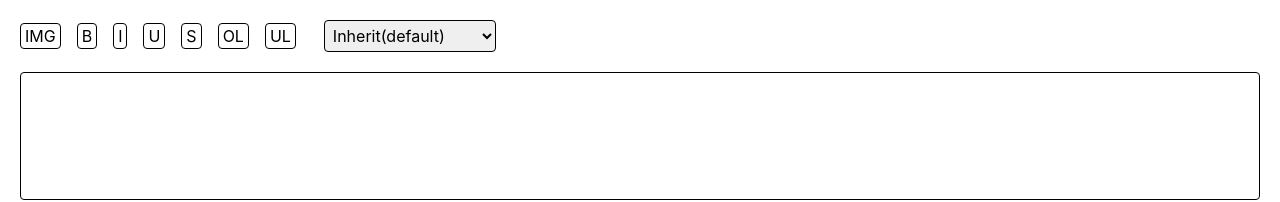
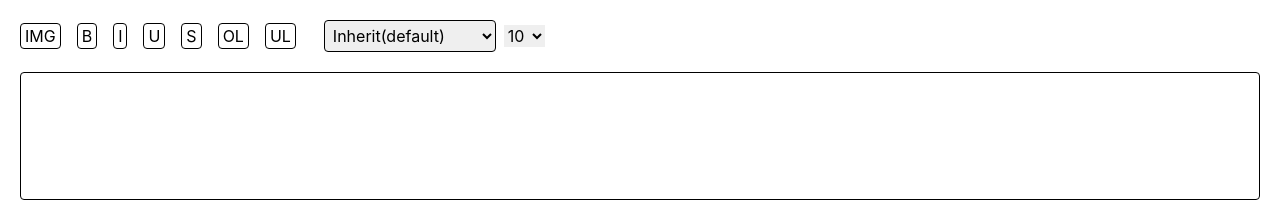
Before and after one commit to seokahee/RE-V-UP-VER3, a Next.js app: page /editor in a window 1280 px wide. Shown: the top 202 px of the page. Built offline with nearby package versions, Linux system fonts and the light colour scheme.

Commit message:
Feat(#32): 선택한 글자의 사이즈를 변경할 수 있는 기능 추가

```diff
--- a/src/components/editor/BasicEditor.tsx
+++ b/src/components/editor/BasicEditor.tsx
@@ -2,13 +2,15 @@ import React, { useEffect, useRef, useState } from "react";
 
 const BasicEditor = () => {
   const [fontName, setFontName] = useState("");
-  const [editorContent, setEditorContent] = useState("")
+  const [editorContent, setEditorContent] = useState("");
 
   const editorRef = useRef<HTMLDivElement>(null);
   const editorValue = editorRef.current;
   const fontNameSelectorRef = useRef<HTMLSelectElement>(null);
+  const fontSizeSelectorRef = useRef<HTMLSelectElement>(null);
 
   editorValue;
+  const fontSizeList: number[] = [10, 13, 16, 18, 24, 32, 48];
 
   const applyStyle = (style: string): void => {
     if (editorValue) {
@@ -19,7 +21,7 @@ const BasicEditor = () => {
 
   useEffect(() => {
     checkStyle();
-  }, [editorContent])
+  }, [editorContent]);
 
   const checkStyle = () => {
     const containerElement = document.activeElement;
@@ -27,13 +29,19 @@ const BasicEditor = () => {
       const computedStyle = window.getComputedStyle(containerElement);
       const name = computedStyle.getPropertyValue("font-family");
       setFontName(name);
-      console.log(name)
     }
   };
 
   const changeFontName = (name: string) => {
     if (fontNameSelectorRef) {
       document.execCommand("fontName", false, name);
+      focusEditor();
+    }
+  };
+
+  const changeFontSize = (size: number) => {
+    if (fontSizeSelectorRef) {
+      document.execCommand("fontSize", false, size.toString());
       focusEditor();
     }
   };
@@ -95,6 +103,17 @@ const BasicEditor = () => {
         <option value="Times New Roman">Times New Roman</option>
         <option value="Verdana">Verdana</option>
       </select>
+      <select
+        id="select-font-size"
+        ref={fontSizeSelectorRef}
+        onChange={(e) => changeFontSize(parseInt(e.target.value))}
+      >
+        {fontSizeList.map((size, index) => (
+          <option key={index} value={size}>
+            {size}
+          </option>
+        ))}
+      </select>
       <div
         id="editor"
         ref={editorRef}
```
